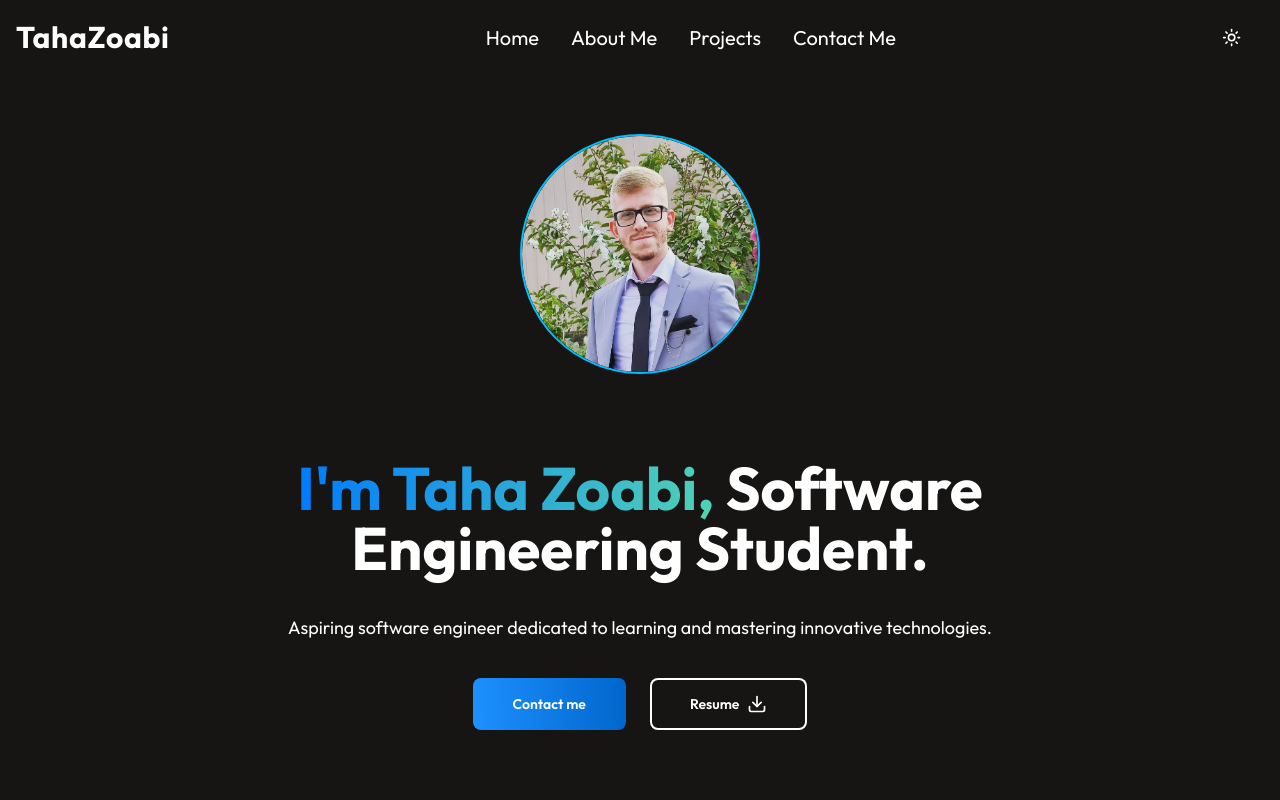
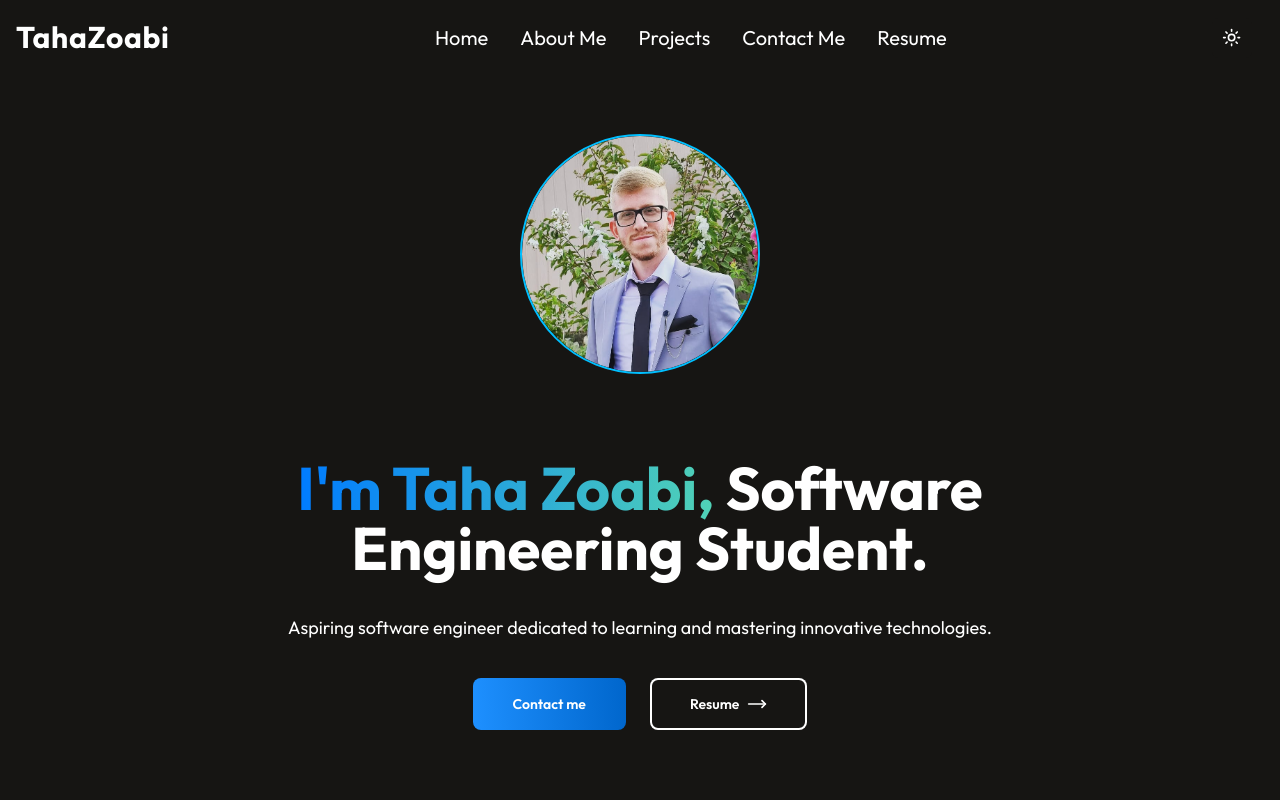
Before and after one commit to dpaulos6/portfolio, a React (Vite) app: page / in a window 1280 px wide. Shown: the top 800 px of the page. Built offline with nearby package versions, Linux system fonts and the light colour scheme.

Commit message:
added a resume section

```diff
--- a/src/lib/projects.ts
+++ b/src/lib/projects.ts
@@ -8,9 +8,16 @@ export { default as Hero } from '../sections/Hero.tsx'
 export { default as About } from '../sections/About.tsx'
 export { default as Projects } from '../sections/Projects.tsx'
 export { default as Contact } from '../sections/Contact.tsx'
+export { default as Resume } from '../sections/Resume.tsx'
 export { ThemeProvider } from '../lib/theme-provider.tsx'
 
-export const NAV_LINKS = ['home', 'about me', 'projects', 'contact me']
+export const NAV_LINKS = [
+  'home',
+  'about me',
+  'projects',
+  'contact me',
+  'resume'
+]
 
 export interface Project {
   id: number
--- a/src/sections/Contact.tsx
+++ b/src/sections/Contact.tsx
@@ -1,7 +1,7 @@
 import Title from '../components/Title.tsx'
 import Footer from '../components/Footer.tsx'
-import { Mail, Phone, MapPin } from 'lucide-react'
 import Form from '../components/Form.tsx'
+import { Resume } from '../lib/projects.ts'
 
 function Contact() {
   return (
@@ -23,18 +23,6 @@ function Contact() {
                 always open to discussing new projects, collaborations, or just
                 connecting. Looking forward to hearing from you!
               </p>
-              <p className="flex gap-3 p-2">
-                <Mail />
-                range.dev7@gmail.com
-              </p>
-              <p className="flex h-[39.99px] w-[223.23px] gap-3 p-2 md:h-[43.99] md:w-[260.73px]">
-                <Phone />
-                +972 054-873-4531
-              </p>
-              <p className="flex h-[39.99px] w-[223.23px] gap-3 p-2 md:h-[43.99] md:w-[260.73px]">
-                <MapPin />
-                Nein, Israel
-              </p>
             </div>
           </div>
           {/*Form*/}
@@ -43,6 +31,7 @@ function Contact() {
           </div>
         </div>
       </div>
+      <Resume />
       <Footer />
     </section>
   )
--- a/src/sections/Hero.tsx
+++ b/src/sections/Hero.tsx
@@ -1,8 +1,7 @@
-import { Download } from 'lucide-react'
+import { MoveRight } from 'lucide-react'
 import profileImg from '/personal-pic.png'
 import Button from '../components/ui/Button.tsx'
 import AnchorLink from 'react-anchor-link-smooth-scroll'
-import MyResume from '../assets/Resume.pdf'
 
 export default function Hero() {
   return (
@@ -31,15 +30,13 @@ export default function Hero() {
             Contact me
           </Button>
         </AnchorLink>
-        <Button className="flex items-center gap-2 rounded-lg px-5 py-4 text-sm font-semibold ring-2 ring-inset ring-foreground transition-all hover:ring-accent sm:px-10">
-          <a
-            href={MyResume}
-            download="Resume.pdf"
-          >
+
+        <AnchorLink href={'#resume'}>
+          <Button className="flex items-center gap-2 rounded-lg px-5 py-4 text-sm font-semibold ring-2 ring-inset ring-foreground transition-all hover:ring-accent sm:px-10">
             Resume
-          </a>
-          <Download className="h-5 w-5" />
-        </Button>
+            <MoveRight className="h-5 w-5" />
+          </Button>
+        </AnchorLink>
       </div>
     </section>
   )
--- /dev/null
+++ b/src/sections/Resume.tsx
@@ -0,0 +1,69 @@
+import { Input } from '../components/ui/Input.tsx'
+import { useForm } from 'react-hook-form'
+import Title from '../components/Title.tsx'
+import Button from '../components/ui/Button.tsx'
+import { MoveRight } from 'lucide-react'
+
+function Resume() {
+  const {
+    register,
+    handleSubmit,
+    formState: { isSubmitting, errors },
+    reset
+  } = useForm()
+
+  async function onSubmit() {
+    await new Promise((resolve) => setTimeout(resolve, 1000))
+    reset()
+  }
+
+  return (
+    <section
+      id={'resume'}
+      className={'mb-16 p-4'}
+    >
+      <Title>Resume</Title>
+      <form
+        onSubmit={handleSubmit(onSubmit)}
+        className={'flex-col items-center justify-center'}
+      >
+        <p className={'mx-auto mb-2 w-full p-2 text-center md:text-lg'}>
+          Please enter your email address below to receive my resume.
+        </p>
+        <div
+          className={
+            'flex flex-col items-center justify-center gap-4 sm:flex-row'
+          }
+        >
+          <label className="p-2">Email</label>
+
+          <Input
+            className={'w-full p-3 shadow-md sm:w-1/2'}
+            {...register('email', {
+              required: 'Email is required',
+              pattern: {
+                value: /^[^\s@]+@[^\s@]+\.[^\s@]+$/,
+                message: 'Please enter a valid email address'
+              }
+            })}
+            placeholder={'Enter your email'}
+          />
+
+          <Button
+            disabled={isSubmitting}
+            className={
+              'rounded-lg bg-gray-500 px-5 py-2 text-sm font-semibold ring-2 ring-inset ring-transparent transition-all hover:ring-foreground enabled:bg-custom-gradient disabled:bg-gray-500'
+            }
+          >
+            <MoveRight />
+          </Button>
+          {errors.email && (
+            <p className={'text-red-500'}>{`${errors.email.message}`}</p>
+          )}
+        </div>
+      </form>
+    </section>
+  )
+}
+
+export default Resume
```
Also changed, not shown: 1 other file (tests, documents, lock files or other folders).
